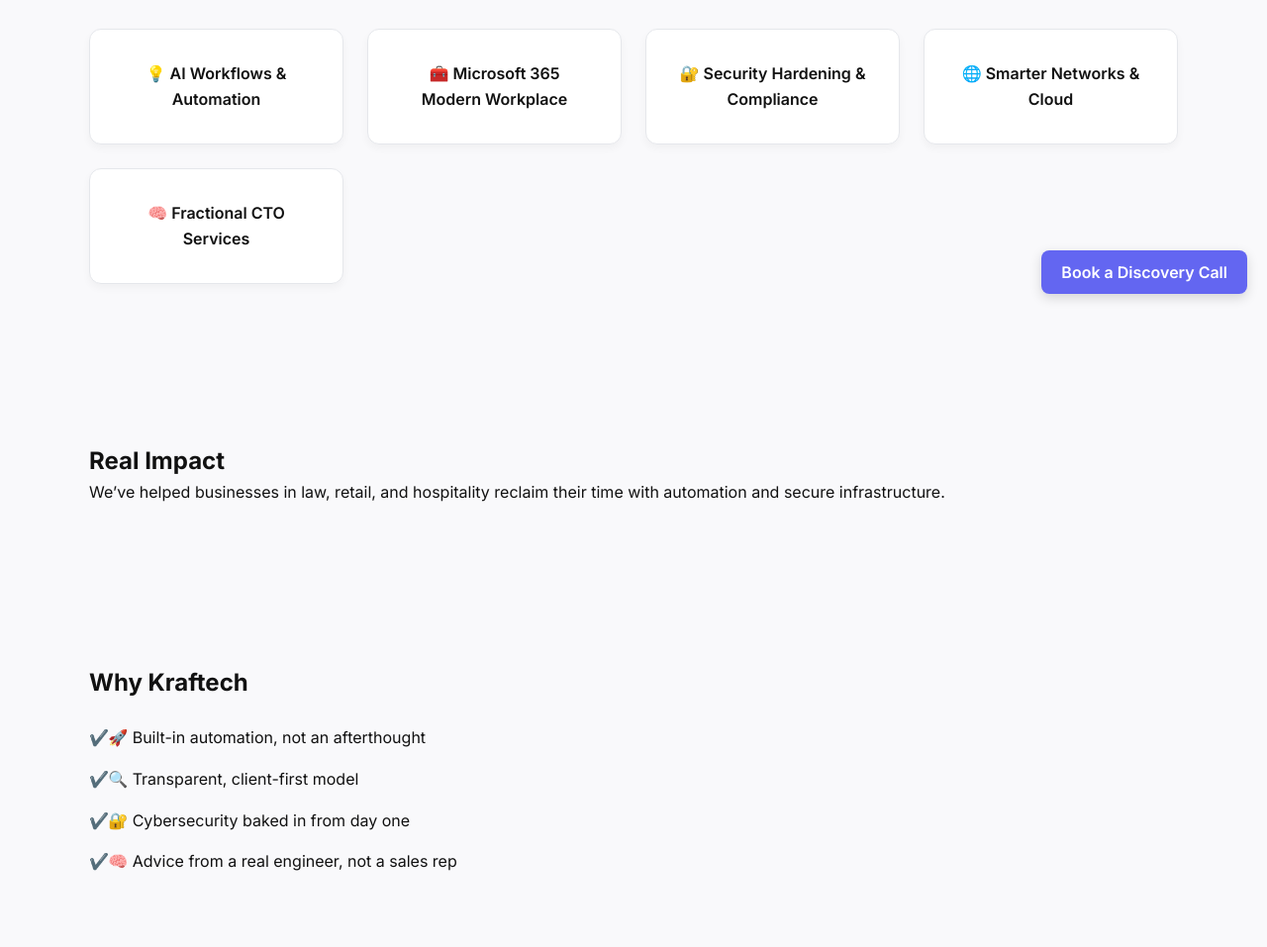
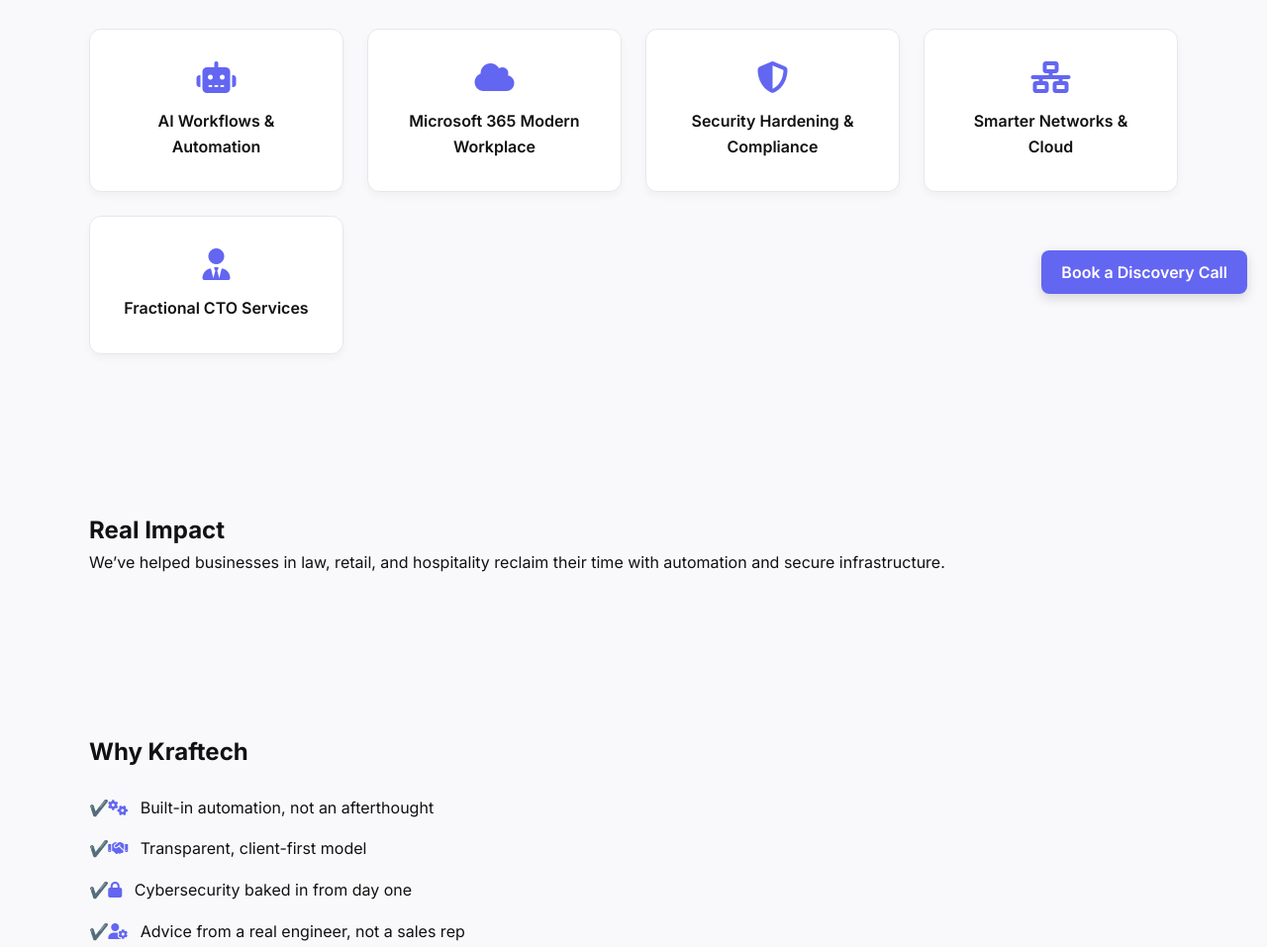
Before and after one commit to jadamkraft/business.kraftech.co, a plain HTML site: page index.html in a window 1280 px wide. Shown: the part 491-1448 px from the top of the page at 99% size. Drawn offline with nearby package versions, Linux system fonts and the light colour scheme.

Commit message:
Add FontAwesome icons for grid and ul

```diff
--- a/index.html
+++ b/index.html
@@ -31,6 +31,8 @@
 <!-- Favicon (Optional) -->
 <link rel="icon" href="favicon.ico" type="image/x-icon">
 
+<link rel="stylesheet" href="https://cdnjs.cloudflare.com/ajax/libs/font-awesome/6.5.0/css/all.min.css">
+
 </head>
 <body>
   <header class="hero">
@@ -47,11 +49,26 @@
     <div class="container">
       <h2>What We Do Best</h2>
       <div class="grid">
-        <div class="card" data-aos="zoom-in">💡 AI Workflows & Automation</div>
-        <div class="card" data-aos="zoom-in">🧰 Microsoft 365 Modern Workplace</div>
-        <div class="card" data-aos="zoom-in">🔐 Security Hardening & Compliance</div>
-        <div class="card" data-aos="zoom-in">🌐 Smarter Networks & Cloud</div>
-        <div class="card" data-aos="zoom-in">🧠 Fractional CTO Services</div>
+        <div class="card" data-aos="zoom-in">
+          <i class="fas fa-robot fa-2x"></i>
+          <p>AI Workflows & Automation</p>
+        </div>
+        <div class="card" data-aos="zoom-in">
+          <i class="fas fa-cloud fa-2x"></i>
+          <p>Microsoft 365 Modern Workplace</p>
+        </div>
+        <div class="card" data-aos="zoom-in">
+          <i class="fas fa-shield-alt fa-2x"></i>
+          <p>Security Hardening & Compliance</p>
+        </div>
+        <div class="card" data-aos="zoom-in">
+          <i class="fas fa-network-wired fa-2x"></i>
+          <p>Smarter Networks & Cloud</p>
+        </div>
+        <div class="card" data-aos="zoom-in">
+          <i class="fas fa-user-tie fa-2x"></i>
+          <p>Fractional CTO Services</p>
+        </div>
       </div>
     </div>
   </section>
@@ -67,10 +84,10 @@
     <div class="container">
       <h2>Why Kraftech</h2>
       <ul>
-        <li>🚀 Built-in automation, not an afterthought</li>
-        <li>🔍 Transparent, client-first model</li>
-        <li>🔐 Cybersecurity baked in from day one</li>
-        <li>🧠 Advice from a real engineer, not a sales rep</li>
+        <li><i class="fas fa-gears"></i> Built-in automation, not an afterthought</li>
+        <li><i class="fas fa-handshake"></i> Transparent, client-first model</li>
+        <li><i class="fas fa-lock"></i> Cybersecurity baked in from day one</li>
+        <li><i class="fas fa-user-gear"></i> Advice from a real engineer, not a sales rep</li>
       </ul>
     </div>
   </section>
--- a/style.css
+++ b/style.css
@@ -130,3 +130,13 @@
   .sticky-cta .cta:hover {
     background: #4338ca;
   }
+
+  .card i {
+    margin-bottom: 1rem;
+    color: #6366f1;
+  }
+
+  .difference li i {
+    margin-right: 0.5rem;
+    color: #6366f1;
+  }
```
